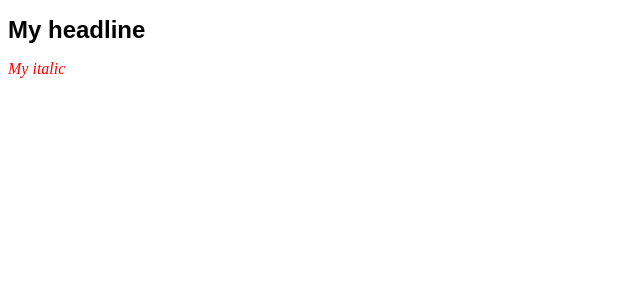
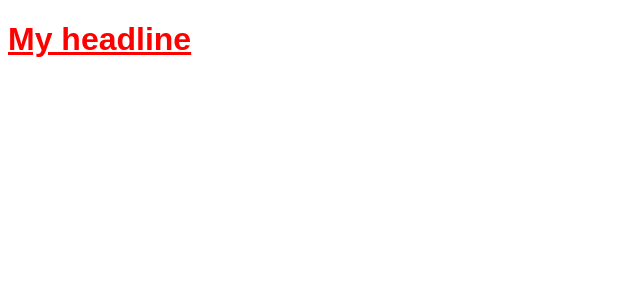
Before and after one commit to LouisPetrik/styled-components-clone, a React (Create React App) app: page / in a window 1280 px wide. Shown: the top 300 px of the page, without its empty margins (0-640 px from the left). Built offline with nearby package versions, Linux system fonts and the light colour scheme.

Commit message:
works great

```diff
--- a/playground.js
+++ b/playground.js
@@ -1,13 +1,14 @@
 
 
 // place for quick drafts for code
-let cssArray = ["font-family: Fantasy", "color: #53c7f5"]
+let cssArray = [" font-family: fantasy", "color: red", "font-size: 24px"]
 
 // goal: { style: { fontFamily: "Fantasy", color: "#53c7f5" } }
 // therefore, we construct the object style has as attribute
 let cssObject = {}
 
 for (let i = 0; i < cssArray.length; i++) {
+  cssArray[i] = cssArray[i].trim()
   cssArray[i] = cssArray[i].replace(/\-([a-z])/g, v => v[1].toUpperCase());
   cssArray[i] = cssArray[i].split(":")
 }
--- a/src/App.js
+++ b/src/App.js
@@ -4,13 +4,10 @@ import styled from "./styled"
 
 const Headline = styled.h1`
   font-family: fantasy;
-  color: #eb4034;
-  font-size: 24px;
+  color: red;
+  text-decoration: underline;
 `
 
-const ItalicText = styled.i`
-  color: red;
-`
 
 //console.log(proxy.h1`some css`) // from the handler
 //testing.h1``
@@ -18,11 +15,14 @@ const ItalicText = styled.i`
 // es muss vom type function sein, damit es im
 // DOM von react gerendert werden kann.
 
-console.log("was headline ist")
-console.log(Headline)
 
+// bug detected: css-attribute must be same depth in line as const-declaration
 
 function App() {
+
+  const ItalicText = styled.i`
+    color: white;
+  `
   return (
     <div>
       <Headline>
--- a/src/styled.js
+++ b/src/styled.js
@@ -1,66 +1,23 @@
 import React, { useState } from "react"
-import { css } from "styled-components";
-
-/*
-const construct = (strings) => {
-    console.log("fist element", strings[0])
-    console.log("second element", strings[1])
-}*/
-//const styled = (tag) => (construct, tag)
-
-/* klappt bisher
-const styled = (tag) => {
-    console.log(tag)
-    return (strings) => {
-        console.log(strings[0])
-    }
-}
-*/
-
-
-// ideen: Vielleicht einen global <style> mit dangerouslySetInnerHTML
-// und dort alle styles von gehashten klassen sammeln.
-
-
-// diese function baut unser component
-function constructComponent (cssString, prop) {
-  console.log("arguments constructComponent")
-  console.log(arguments)
-
-  console.log("constructComponent triggered")
-
-  const styleSection = document.createElement("style");
-  document.head.appendChild(styleSection);
-
-  let tag = prop
-  console.log(tag)
-
-  return function() {
-    // not a clean solution, global state would be better.
-    const [globalCSS, setGlobalCSS] = useState(``)
-    styleSection.innerHTML = globalCSS;
-    let elem = React.createElement(tag, [{ style: { color: "red" } }], [<p>Hello</p>])
-
-    return elem
-  }
-}
-
 
 function BuildComponent(props) {
-  console.log("css props in buildcomponent")
-  console.log("css array")
-  console.log(props.css)
 
   let cssArray = props.css
+  console.log("the array of css")
+  console.log(cssArray)
   // the object we can use as working CSS-in-JS
   let cssObject = {}
 
-
   for (let i = 0; i < cssArray.length; i++) {
+    // removing the whitespace
+    cssArray[i] = cssArray[i].trim()
+    // converting font-family to fontFamily etc.
     cssArray[i] = cssArray[i].replace(/\-([a-z])/g, v => v[1].toUpperCase());
+    // splitting each CSS-statement into a value pair, for the object
     cssArray[i] = cssArray[i].split(":")
   }
 
+  // converting the cssArray to an object "cssObject"
   for (const key of cssArray) {
     cssObject[key[0]] = key[1];
   }
@@ -69,67 +26,59 @@ function BuildComponent(props) {
   console.log("the final css object")
   console.log(cssObject)
 
-
   return React.createElement(
+    // creates an React element
     props.tag,
+    // inline CSS, based on our from array-to-object CSS in the ``
     {style: cssObject },
+    // just the children, so styled components can serve as a wrapper
     [props.children]
   )
 }
 
-// more props coming later
+// the basis, yet an empty object.
+// hard-coded functions coming later
 const target = {}
 
 const handler = {
+  // executed on every call of styled.<something>
   get: function(target, prop) {
-    console.log("handler arguments")
-    console.log(arguments)
-
-    console.log(target)
-    console.log(prop) // h1
-    // das ist die function, die styled.h1`` aufruft
 
     // the function, styled.h1`` is calling
     // cssString = what's inside the ``
     return function(cssString) {
-      console.log("styled.h1 params")
-      console.log(arguments)
 
       // splitting the CSS into an array of statements
       let cssLines = cssString[0].split(";")
-      console.log("css lines type")
-      console.log(typeof(cssLines))
+
+      // removing the original line-breaks, and whitespace
       for (let i = 0; i < cssLines.length; i++) {
         cssLines[i] = cssLines[i].replace("\n", "")
         cssLines[i] = cssLines[i].replace("  ", "")
       }
+      // deleting the last element of the array, since it's empty
       cssLines.pop()
 
+      // the function, executed when rendering the react component
+      return function(props) {
+        // returns the element, actually rendered for React.
+        return (
+        <BuildComponent
+          css={cssLines}
+          tag={prop}>
 
-      return function(props) {
-        // returns the element, actually rendered
-        return <BuildComponent style={{color: "green"}} css={cssLines} tag={prop}>{props.children}</BuildComponent>
+          {props.children}
+
+        </BuildComponent>
+        )
       }
-      // eigentlich war das der Aufruf,
-      //return constructComponent(cssString, prop)
     }
-    /*
-    return function(cssString) {
-      console.log("styled.h1 params")
-      console.log(arguments)
-      return constructComponent(cssString, prop)
-    }
-    */
   }
 };
 
-// why an proxy? Because it allows us to check which function on the object
+// Why an proxy? Because it allows us to check which function on the object
 // was called, without the need to define the function. Pretty cool.
 const styled = new Proxy(target, handler)
 
 
 export default styled
-
-
-
-// https://stackoverflow.com/questions/44825443/passing-further-arguments-with-tagged-template-literals
```
